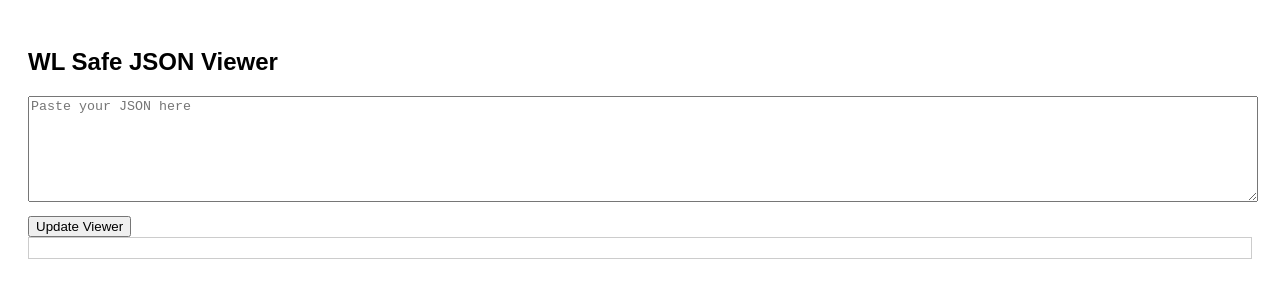
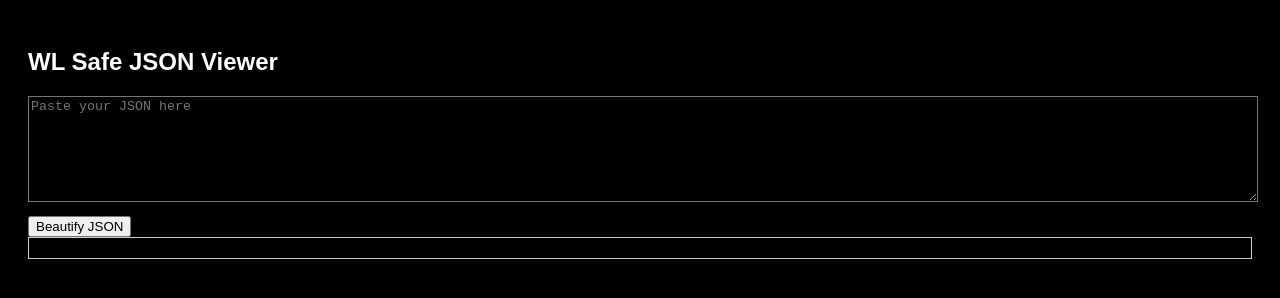
Before and after one commit to WilliamLehmus/JSON-viewer, a plain HTML site: page index.html in a window 1280 px wide. Drawn offline with Linux system fonts and the light colour scheme; some packages are replaced by stand-ins of ours; a script that the page names is missing.

Commit message:
changed colors

```diff
--- a/index.html
+++ b/index.html
@@ -10,6 +10,10 @@
         body {
             font-family: Arial, sans-serif;
             padding: 20px;
+            background-color: black;
+        }
+        h2 {
+            color: white;
         }
 
         json-viewer {
@@ -27,6 +31,8 @@
             height: 100px;
             margin-bottom: 10px;
             font-family: monospace;
+            background-color: black;
+            color: white;
         }
     </style>
 </head>
@@ -37,7 +43,7 @@
     <!-- The text area for pasting JSON data -->
     <textarea id="jsonInput" placeholder="Paste your JSON here"></textarea>
     <!-- Button to trigger the update of the JSON viewer -->
-    <button onclick="updateViewer()">Update Viewer</button>
+    <button onclick="updateViewer()">Beautify JSON</button>
 
     <!-- Add the json-viewer custom element where you want the JSON to be displayed -->
     <json-viewer id="jsonViewer"></json-viewer>
```
